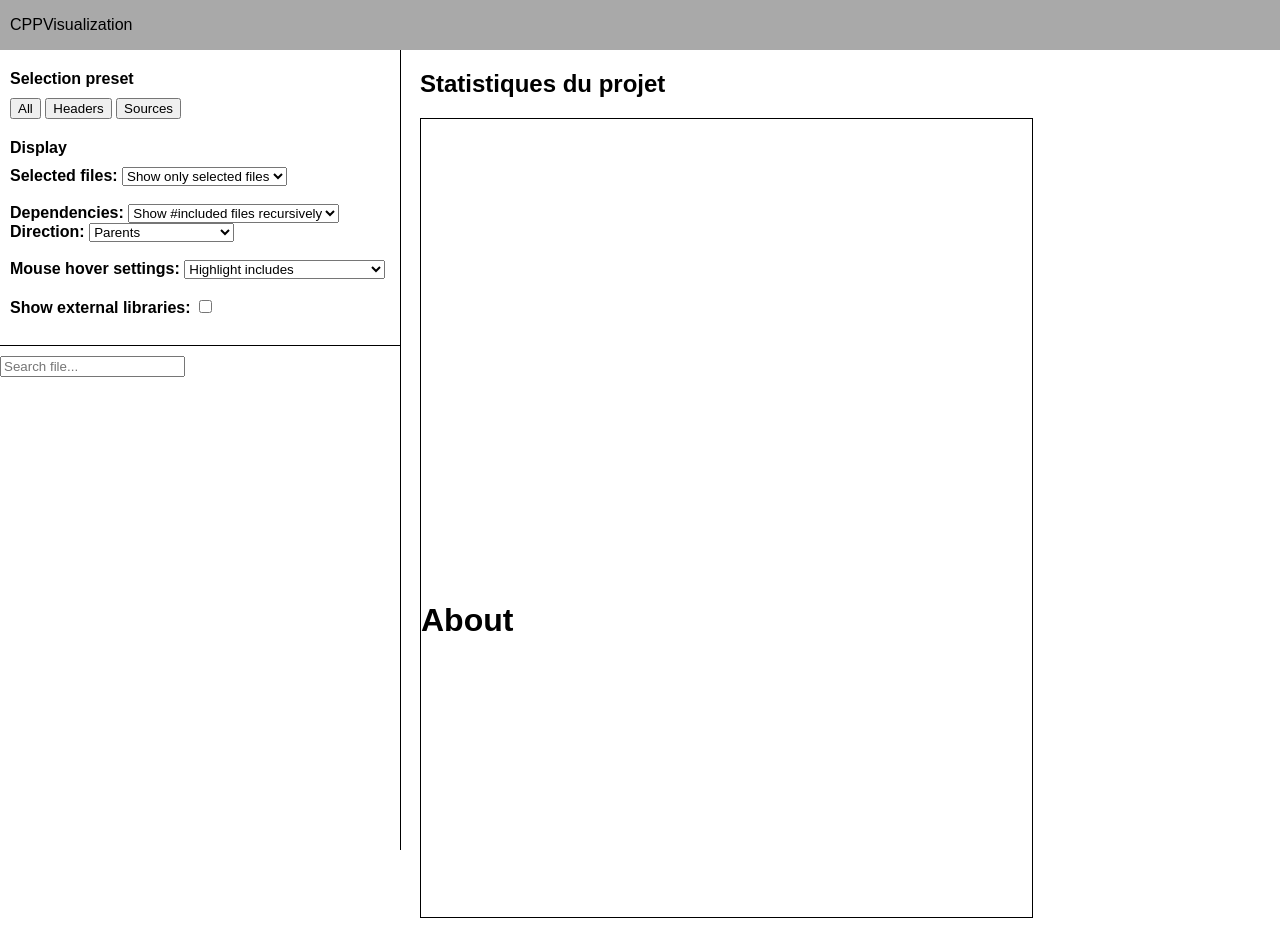
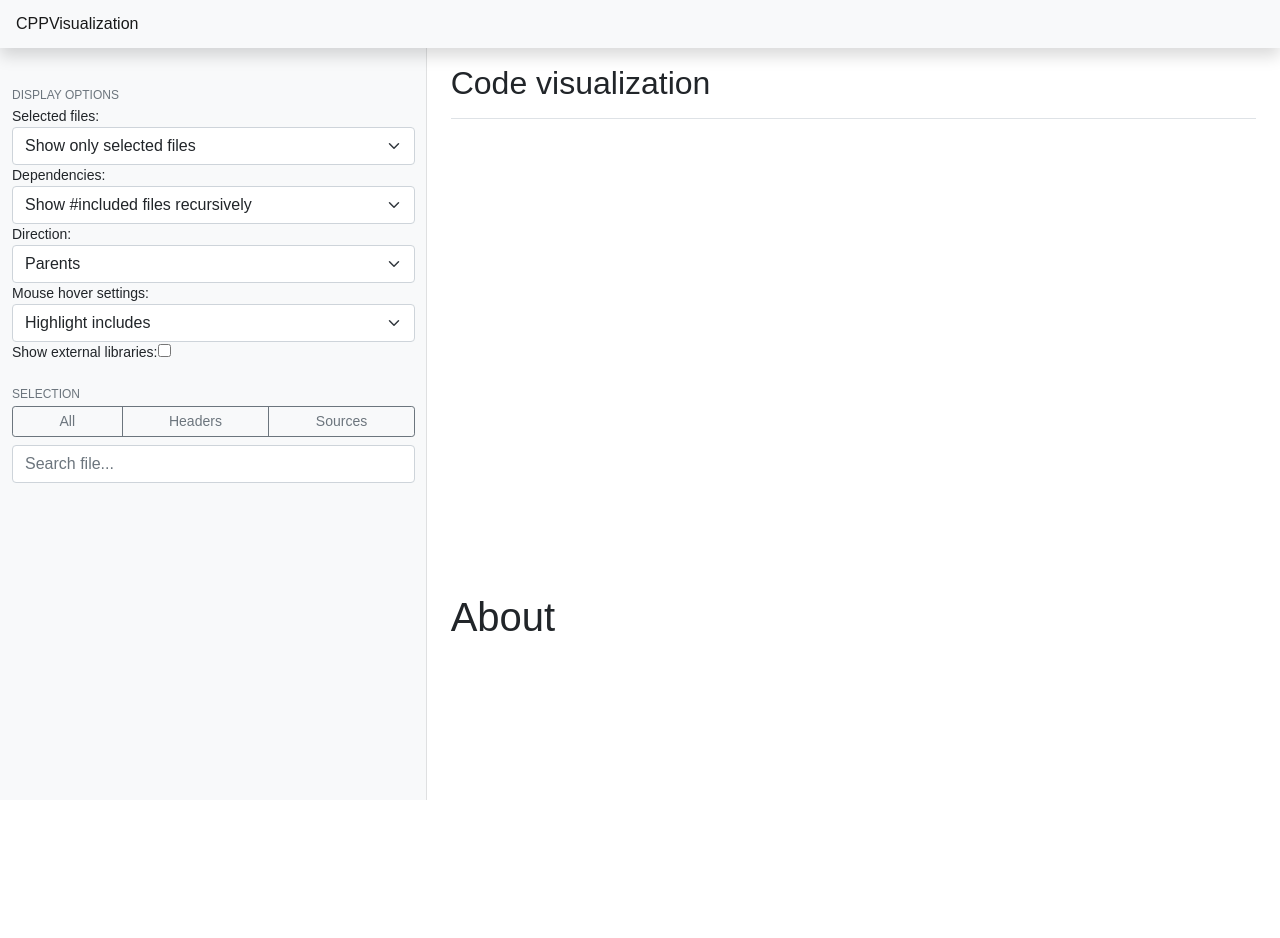
Before and after one commit to Scanix/CPPVisualization, an Electron app: page frontend/index.html in a window 1280 px wide. After the commit the page ends 800 px from the top, so only its background shows below. Drawn offline with nearby package versions, Linux system fonts and the light colour scheme.

Commit message:
Complete rework of the interface

```diff
--- a/frontend/css/main.css
+++ b/frontend/css/main.css
@@ -5,65 +5,107 @@ body {
     font-family: sans-serif;
 }
 
-nav {
-    width: 100%;
-    height: 50px;
+body {
+    font-size: .875rem;
+}
+
+.feather {
+    width: 16px;
+    height: 16px;
+    vertical-align: text-bottom;
+}
+
+
+/*
+   * Sidebar
+   */
+
+.sidebar {
     position: fixed;
     top: 0;
+    /* rtl:raw:
+    right: 0;
+    */
+    bottom: 0;
+    /* rtl:remove */
     left: 0;
-    background-color: darkgrey;
-    z-index: 10;
-    padding: 0px 10px;
+    z-index: 100;
+    /* Behind the navbar */
+    padding-top: 48px;
+    /* Height of navbar */
+    box-shadow: inset -1px 0 0 rgba(0, 0, 0, .1);
 }
 
-.container-main {
-    /* just to remember the existence of this thing */
+@media (max-width: 767.98px) {
+    .sidebar {
+        top: 5rem;
+    }
 }
 
-.container-tree {
-    position: fixed;
-    width: 400px;
-    height: 100%;
-    top: 50px;
-    left: 0px;
-    overflow: auto;
-    border-right: 1px solid black;
+.sidebar-sticky {
+    position: relative;
+    top: 0;
+    height: calc(100vh - 48px);
+    padding-top: .5rem;
+    overflow-x: hidden;
+    overflow-y: auto;
+    /* Scrollable contents if viewport is shorter than content. */
 }
 
-.container-grid {
-    margin-top: 30px;
-    margin-left: 400px;
-    padding: 20px;
+.sidebar .nav-link {
+    font-weight: 500;
+    color: #333;
 }
 
-.grid-item {
-    margin-top: 20px;
-    height: 800px;
-    box-sizing: border-box;
-    border: black 1px solid;
+.sidebar .nav-link .feather {
+    margin-right: 4px;
+    color: #727272;
 }
 
-.grid-sizer,
-.grid-item {
-    width: 23%;
+.sidebar .nav-link.active {
+    color: #007bff;
 }
 
-.gutter-sizer {
-    width: 2%;
+.sidebar .nav-link:hover .feather,
+.sidebar .nav-link.active .feather {
+    color: inherit;
 }
 
-.grid-item--width2 {
-    width: 48%;
+.sidebar-heading {
+    font-size: .75rem;
+    text-transform: uppercase;
 }
 
-.grid-item--width3 {
-    width: 73%;
+
+/*
+   * Navbar
+   */
+
+.navbar-brand {
+    padding-top: .75rem;
+    padding-bottom: .75rem;
+    font-size: 1rem;
 }
 
-.grid-item svg {
-    height: 100%;
-    width: 100%;
-    box-sizing: border-box;
+.navbar .navbar-toggler {
+    top: .25rem;
+    right: 1rem;
+}
+
+.navbar .form-control {
+    padding: .75rem 1rem;
+    border-width: 0;
+    border-radius: 0;
+}
+
+.form-control-dark {
+    color: #fff;
+    background-color: rgba(255, 255, 255, .1);
+}
+
+.form-control-dark:focus {
+    border-color: transparent;
+    box-shadow: 0 0 0 3px rgba(255, 255, 255, .25);
 }
 
 .file-tree-header {
--- a/frontend/index.html
+++ b/frontend/index.html
@@ -5,66 +5,91 @@
     <meta charset="UTF-8">
     <title>CPPVisualization</title>
     <meta http-equiv="Content-Security-Policy" content="script-src 'self' 'unsafe-inline';" />
+    <link rel="stylesheet" href="css/bootstrap.min.css">
     <link rel="stylesheet" href="css/main.css">
 </head>
 
 <body>
-    <nav>
-        <p>CPPVisualization
-        </p>
-    </nav>
-    <div class="container-main">
-        <div class="container-tree" id="file-tree">
-            <div class="file-tree-header">
-                <div>Selection preset</div>
-                <button id="preset-all">All</button>
-                <button id="preset-headers">Headers</button>
-                <button id="preset-sources">Sources</button>
-
-                <div>Display</div>
+    <header class="navbar navbar-light sticky-top bg-light flex-md-nowrap p-0 shadow">
+        <a class="navbar-brand col-md-3 col-lg-2 me-0 px-3" href="#">CPPVisualization</a>
+    </header>
+    <div class="container-fluid">
+        <div class="row">
+            <nav id="sidebarMenu" class="col-md-3 col-lg-4 d-md-block bg-light sidebar">
+                <div class="position-sticky pt-3">
+                    <h6 class="sidebar-heading d-flex justify-content-between align-items-center mt-4 mb-1 text-muted">
+                        <span>Display options</span>
+                    </h6>
+                    <ul class="nav flex-column">
+                        <li class="nav-item">
                             <label>Selected files: </label>
-                <select id="display-option">
+                            <select class="form-select" id="display-option">
                                 <option value="hide-others">Show only selected files</option>
                                 <option value="highlight-selected">Highlight selected files</option>
                             </select>
-                <br><br>
-
+                        </li>
+                        <li class="nav-item">
                             <label>Dependencies: </label>
-                <select id="include-option">
+                            <select class="form-select" id="include-option">
                                 <option value="recursively-included">Show #included files recursively</option>
                                 <option value="directly-included">Show directly #included files</option>
                                 <option value="hide-included">Hide #included files</option>
                             </select>
-                <br>
+                        </li>
+                        <li class="nav-item">
                             <label>Direction: </label>
-                <select id="dependency-direction-option">
+                            <select class="form-select" id="dependency-direction-option">
                                 <option value="includes">Parents</option>
                                 <option value="included-by">Children</option>
                                 <option value="both-direction">Parents and children</option>
                             </select>
-
-                <br><br>
+                        </li>
+                        <li class="nav-item">
                             <label>Mouse hover settings: </label>
-                <select id="highlight-option">
+                            <select class="form-select" id="highlight-option">
                                 <option value="includes">Highlight includes</option>
                                 <option value="included-by">Highlight files including the file</option>
                                 <option value="both-direction">Highlight all related files</option>
                             </select>
-                <br><br>
+                        </li>
+                        <li class="nav-item">
                             <label>Show external libraries: </label><input type="checkbox" id="show-external" name="show-external"><br>
-                <br>
+                        </li>
+                        <li class="nav-item">
 
+                        </li>
+                    </ul>
+
+                    <h6 class="sidebar-heading d-flex justify-content-between align-items-center mt-4 mb-1 text-muted">
+                        <span>Selection</span>
+                    </h6>
+                    <ul class="nav flex-column">
+                        <li class="nav-item">
+                            <div class="btn-group w-100 mb-2">
+                                <button id="preset-all" class="btn btn-sm btn-outline-secondary">All</button>
+                                <button id="preset-headers" class="btn btn-sm btn-outline-secondary">Headers</button>
+                                <button id="preset-sources" class="btn btn-sm btn-outline-secondary">Sources</button>
                             </div>
-            <input type="text" id="search-file" placeholder="Search file...">
+                        </li>
+                        <li class="nav-item">
+                            <input class="form-control" type="text" id="search-file" placeholder="Search file...">
                             <div id="file-tree-files"></div>
+                        </li>
+                    </ul>
                 </div>
-        <div class="container-grid">
-            <h2>Statistiques du projet</h2>
-            <div class="grid">
-                <div class="grid-sizer"></div>
-                <div class="gutter-sizer"></div>
+            </nav>
 
-                <div id="graphs-container" class="grid-item grid-item--width3">
+            <main class="col-md-9 ms-sm-auto col-lg-8 px-md-4">
+                <div class="d-flex justify-content-between flex-wrap flex-md-nowrap align-items-center pt-3 pb-2 mb-3 border-bottom">
+                    <h1 class="h2">Code visualization</h1>
+                    <div class="btn-toolbar mb-2 mb-md-0">
+                        <div id="graph-btn" class="btn-group me-2">
+                            <!-- AUTO GENERATED BUTTON -->
+                        </div>
+                    </div>
+                </div>
+
+                <div id="graphs-container" class="my-4 w-100">
                     <div class="graph-display" data-graph-name="Graph coord">
                         <svg class="d3-chord" overflow="auto"></svg>
                     </div>
@@ -78,24 +103,13 @@
                         <h1>About</h1>
                     </div>
                 </div>
+
+            </main>
         </div>
     </div>
-    </div>
+    <script src="js/bootstrap.min.js"></script>
     <script type="module" src="./main.js"></script>
     <script type="module" src="./project-structure-loader.js"></script>
-    <script>
-        const Masonry = require('masonry-layout')
-
-        // Load masonry
-        let grid = document.querySelector('.grid');
-        let msnry = new Masonry(grid, {
-            itemSelector: '.grid-item',
-            columnWidth: '.grid-sizer',
-            percentPosition: true,
-            horizontalOrder: true,
-            gutter: '.gutter-sizer',
-        });
-    </script>
 </body>
 
 </html>
--- a/frontend/main.js
+++ b/frontend/main.js
@@ -19,12 +19,13 @@ loadProject();
  */
 function addGraphTabs() {
     const graphContainer = document.getElementById("graphs-container");
-    const graphListTarget = document.querySelector("body > nav > p");
+    const graphListTarget = document.querySelector("#graph-btn");
 
     // Add buttons to display graphs
     graphContainer.childNodes.forEach(element => {
         if (element.nodeType !== Node.TEXT_NODE) {
             const button = document.createElement("button");
+            button.classList.add("btn", "btn-sm", "btn-outline-secondary");
             button.textContent = element.dataset.graphName;
             graphListTarget.appendChild(button);
 
@@ -60,13 +61,11 @@ function buildFileTree(projectStructure) {
     // Build file tree on the left
     const fileTree = new FileTree(
         document.getElementById("file-tree-files"),
-        document.getElementById("search-file"),
-        {
+        document.getElementById("search-file"), {
             resetSearch: document.getElementById("preset-all"),
             headers: document.getElementById("preset-headers"),
             sources: document.getElementById("preset-sources"),
-        },
-        [
+        }, [
             document.getElementById("display-option"),
             document.getElementById("include-option"),
             document.getElementById("dependency-direction-option"),
```
Also changed, not shown: frontend/css/bootstrap.min.css (added), frontend/js/bootstrap.min.js (added). Lines whose indentation alone changed are shown as unchanged.
